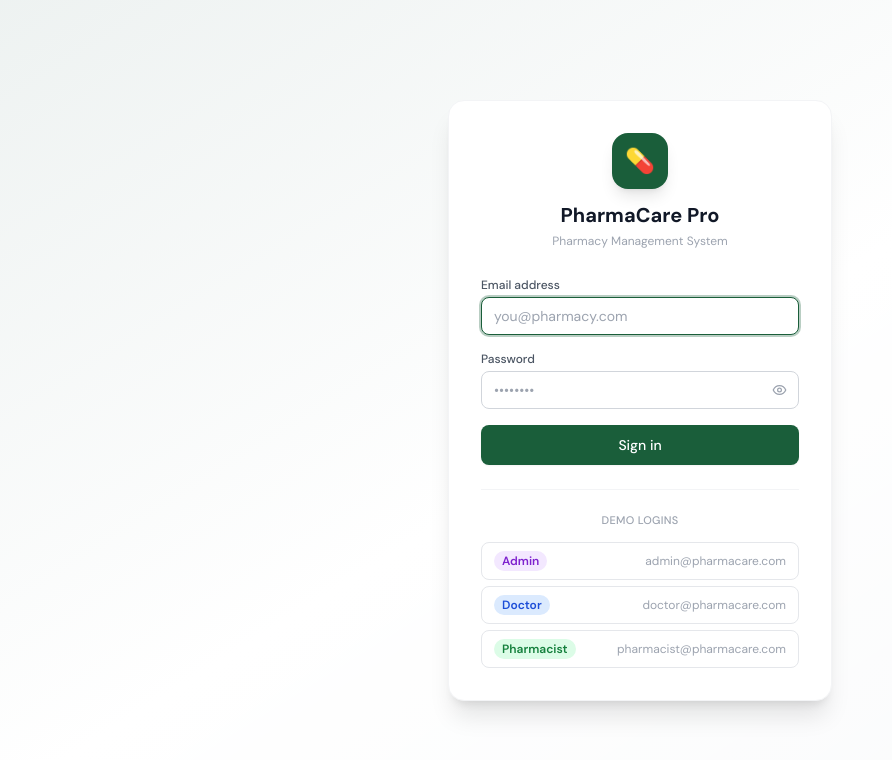
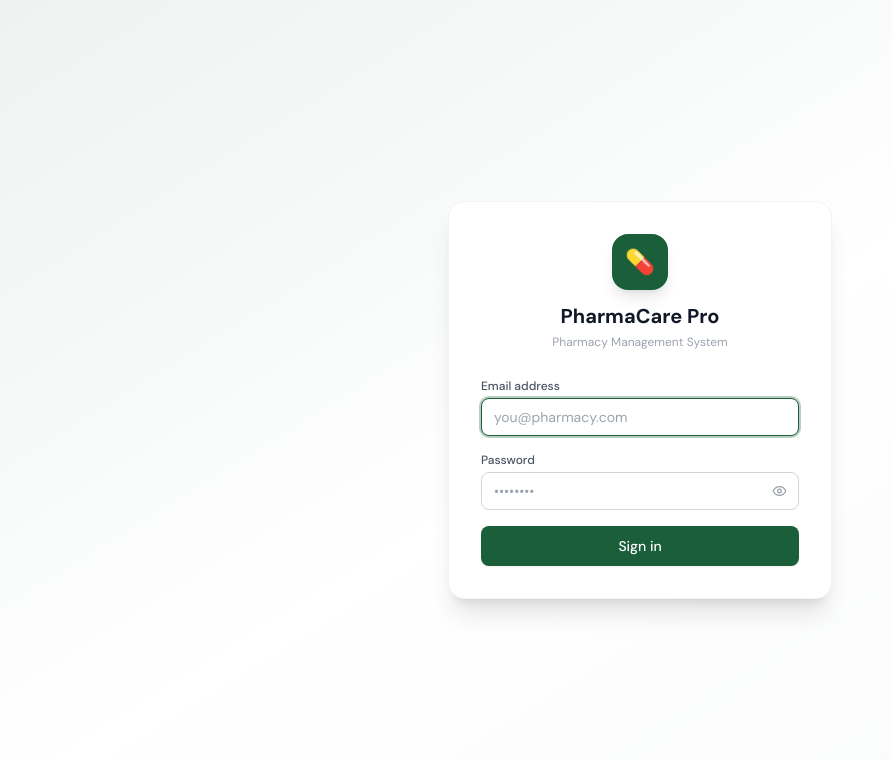
Before and after one commit to moslemerror-maker/pharmacare-frontend, a React (Vite) app in the folder frontend/: page /login in a window 1280 px wide. Shown: the top 760 px of the page, without its empty margins (0-892 px from the left). Built offline with nearby package versions, Linux system fonts and the light colour scheme; no server answers.

Commit message:
New demo fixed

```diff
--- a/frontend/src/pages/LoginPage.jsx
+++ b/frontend/src/pages/LoginPage.jsx
@@ -4,11 +4,6 @@ import { useAuth } from '../store/authStore'
 import toast from 'react-hot-toast'
 import { Eye, EyeOff } from 'lucide-react'
 
-const DEMOS = [
-  { role:'Admin',      email:'admin@pharmacare.com',      pass:'Admin@123',  color:'bg-purple-100 text-purple-700' },
-  { role:'Doctor',     email:'doctor@pharmacare.com',     pass:'Doctor@123', color:'bg-blue-100 text-blue-700' },
-  { role:'Pharmacist', email:'pharmacist@pharmacare.com', pass:'Pharm@123',  color:'bg-green-100 text-green-700' },
-]
 
 export default function LoginPage() {
   const [email, setEmail] = useState('')
@@ -18,24 +13,16 @@ export default function LoginPage() {
   const { login } = useAuth()
   const navigate = useNavigate()
 
-  const doLogin = async (e, em, pw) => {
-    if (e) e.preventDefault()
+  const handleSubmit = async (e) => {
+    e.preventDefault()
     setLoading(true)
     try {
-      const user = await login(em ?? email, pw ?? password)
+      const user = await login(email, password)
       toast.success(`Welcome, ${user.name}!`)
       navigate('/')
     } catch (err) {
       toast.error(err.response?.data?.error || 'Login failed')
     } finally { setLoading(false) }
-  }
-
-  const handleSubmit = (e) => doLogin(e)
-
-  const handleDemo = (d) => {
-    setEmail(d.email)
-    setPassword(d.pass)
-    doLogin(null, d.email, d.pass)
   }
 
   return (
@@ -74,19 +61,6 @@ export default function LoginPage() {
             </button>
           </form>
 
-          {/* Demo logins */}
-          <div className="mt-6 pt-5 border-t border-gray-100">
-            <p className="text-[11px] text-gray-400 text-center mb-3 font-medium uppercase tracking-wide">Demo logins</p>
-            <div className="space-y-1.5">
-              {DEMOS.map(d=>(
-                <button key={d.role} type="button" disabled={loading} onClick={()=>handleDemo(d)}
-                  className="w-full flex items-center justify-between px-3 py-2 rounded-lg border border-gray-200 hover:border-gray-300 hover:bg-gray-50 transition-colors disabled:opacity-50">
-                  <span className={`text-xs font-semibold px-2 py-0.5 rounded-full ${d.color}`}>{d.role}</span>
-                  <span className="text-xs text-gray-400">{d.email}</span>
-                </button>
-              ))}
-            </div>
-          </div>
         </div>
       </div>
     </div>
```
